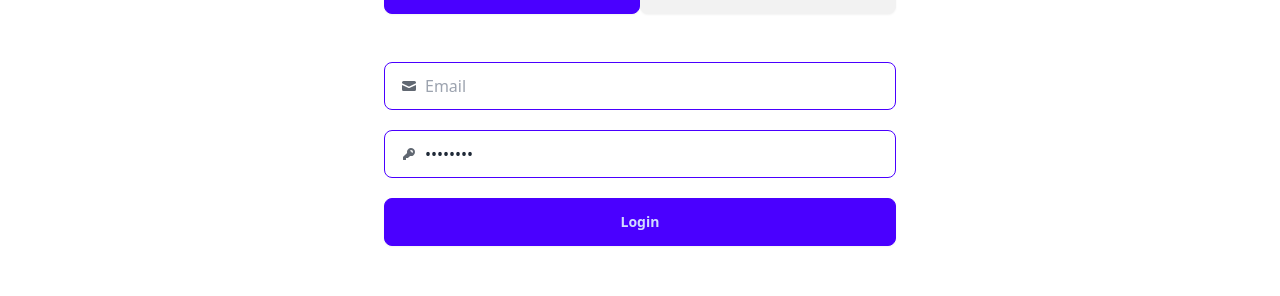
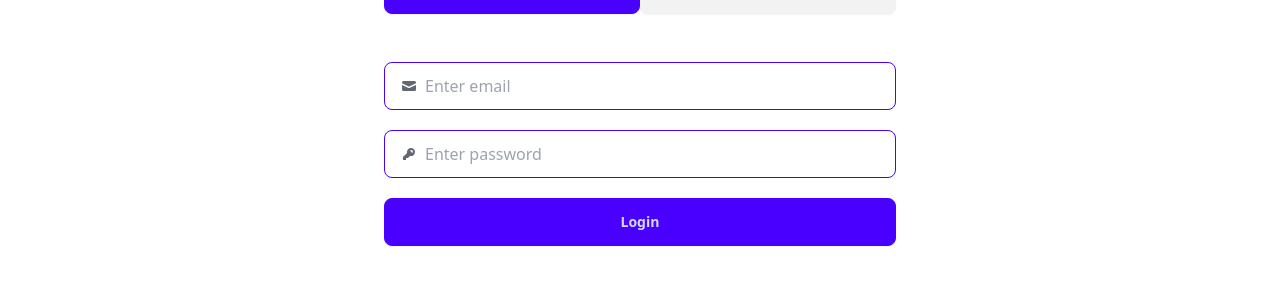
Before and after one commit to ankitjhagithub21/trimmer, a React (Vite) app: page /auth in a window 1280 px wide. Shown: the part 234-530 px from the top of the page. Built offline with nearby package versions, Linux system fonts and the light colour scheme.

Commit message:
added login validation

```diff
--- a/package.json
+++ b/package.json
@@ -13,7 +13,8 @@
     "@supabase/supabase-js": "^2.45.4",
     "react": "^18.3.1",
     "react-dom": "^18.3.1",
-    "react-router-dom": "^6.26.2"
+    "react-router-dom": "^6.26.2",
+    "yup": "^1.4.0"
   },
   "devDependencies": {
     "@eslint/js": "^9.11.1",
--- /dev/null
+++ b/src/components/error.jsx
@@ -0,0 +1,9 @@
+const Error = (props) => {
+  return (
+    <span className="text-red-400 text-sm">
+      {props.message}
+    </span>
+  )
+}
+
+export default Error
--- a/src/components/login.jsx
+++ b/src/components/login.jsx
@@ -1,9 +1,47 @@
-import React from 'react'
+import React, { useState } from 'react'
+import { object, string } from 'yup';
+import Error from './error'
+const Login = () => {
+    const [errors, setErrors] = useState([])
+    const [formData, setFormData] = useState({
+        email: "",
+        password: ""
+    })
 
-const Login = () => {
+    const handleInputChange = (e) => {
+        const { name, value } = e.target;
+
+        setFormData((prevState) => (
+            {
+                ...prevState,
+                [name]: value
+            }
+        ))
+
+    }
+
+    const handleSubmit = async (e) => {
+        e.preventDefault()
+        setErrors([])
+        try {
+            let userSchema = object({
+                email: string().email("Invalid email.").required("Email is required."),
+                password: string().min(6, "Password must be atleast 6 characters.").required("Password is required.")
+            });
+            await userSchema.validate(formData, { abortEarly: false })
+        } catch (error) {
+            const newErrors = {}
+            error?.inner?.forEach((err) => {
+                newErrors[err.path] = err.message
+            })
+            setErrors(newErrors)
+        }
+
+    }
     return (
-        <form className='flex flex-col gap-5'>
+        <form className='flex flex-col gap-5' onSubmit={handleSubmit}>
 
+            <div>
                 <label className="input input-primary flex items-center gap-2">
                     <svg
                         xmlns="http://www.w3.org/2000/svg"
@@ -15,9 +53,15 @@ const Login = () => {
                         <path
                             d="M15 6.954 8.978 9.86a2.25 2.25 0 0 1-1.956 0L1 6.954V11.5A1.5 1.5 0 0 0 2.5 13h11a1.5 1.5 0 0 0 1.5-1.5V6.954Z" />
                     </svg>
-                <input type="text" className="grow" placeholder="Email" />
+                    <input type="text"  className="grow" name='email' value={formData.email} onChange={handleInputChange} placeholder="Enter email" />
+
                 </label>
+                {
+                    errors.email && <Error message={errors.email} />
+                }
+            </div>
 
+            <div>
                 <label className="input input-primary flex items-center gap-2">
                     <svg
                         xmlns="http://www.w3.org/2000/svg"
@@ -29,8 +73,13 @@ const Login = () => {
                             d="M14 6a4 4 0 0 1-4.899 3.899l-1.955 1.955a.5.5 0 0 1-.353.146H5v1.5a.5.5 0 0 1-.5.5h-2a.5.5 0 0 1-.5-.5v-2.293a.5.5 0 0 1 .146-.353l3.955-3.955A4 4 0 1 1 14 6Zm-4-2a.75.75 0 0 0 0 1.5.5.5 0 0 1 .5.5.75.75 0 0 0 1.5 0 2 2 0 0 0-2-2Z"
                             clipRule="evenodd" />
                     </svg>
-                <input type="password" className="grow" value="password" />
+                    <input type="password" placeholder='Enter password' className="grow" name='password' value={formData.password} onChange={handleInputChange} />
+
                 </label>
+                {
+                    errors.password && <Error message={errors.password} />
+                }
+            </div>
             <button className='btn btn-primary'>Login</button>
         </form>
     )
--- /dev/null
+++ b/src/db/apiAuth.js
@@ -0,0 +1,13 @@
+import supabase from "./supabase";
+
+
+export async function login({email,password}) {
+    const {data,error} = await supabase.auth.signInWithPassword({
+        email,
+        password
+    });
+
+    if(error) throw new Error(error.message)
+
+    return data
+}
--- a/src/db/supabase.js
+++ b/src/db/supabase.js
@@ -1,6 +1,6 @@
 import { createClient } from '@supabase/supabase-js';
 
-const supabaseUrl = import.meta.env.VITE_SUPABASE_URL;
+export const supabaseUrl = import.meta.env.VITE_SUPABASE_URL;
 const supabaseKey = import.meta.env.VITE_SUPABASE_ANON_KEY;
 const supabase = createClient(supabaseUrl, supabaseKey);
 
--- a/src/pages/auth.jsx
+++ b/src/pages/auth.jsx
@@ -22,7 +22,7 @@ const Auth = () => {
         })
        }
       </div>
-      <div className='max-w-lg mx-auto my-12'>
+      <div className='max-w-lg mx-auto my-12 px-5 md:px-0'>
         {
           currPage === "login" ? <Login /> : <Signup />
         }
```
Also changed, not shown: 1 other file (tests, documents, lock files or other folders). Lines whose indentation alone changed are shown as unchanged.
